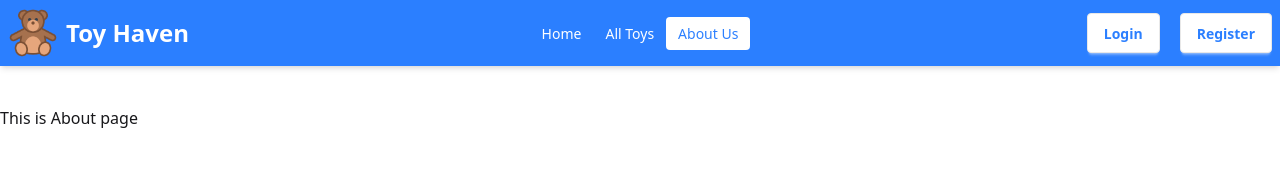
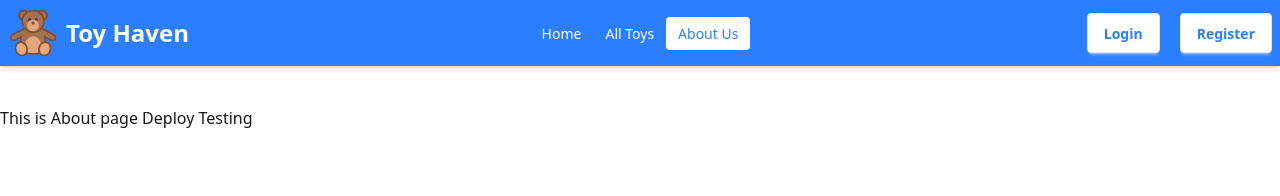
Before and after one commit to hasan8651/Toy-Haven-NextJS, a Next.js app: page /about-us in a window 1280 px wide. Shown: the top 196 px of the page. Built offline with nearby package versions, Linux system fonts and the light colour scheme; no server answers.

Commit message:
Testing Deploy

```diff
--- a/src/app/about-us/page.jsx
+++ b/src/app/about-us/page.jsx
@@ -2,6 +2,6 @@ import React from 'react'
 
 export default function page() {
   return (
-    <div>This is About page</div>
+    <div>This is About page Deploy Testing</div>
   )
 }
```
